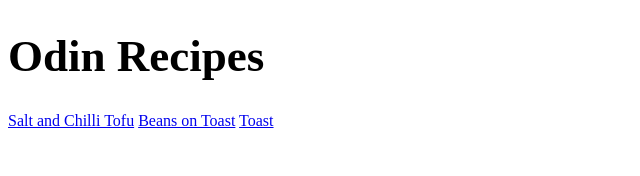
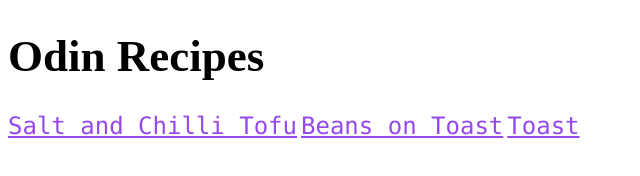
Before and after one commit to jajc202/odin-recipes, a plain HTML site: page index.html in a window 1280 px wide. Shown: the whole page, without its empty margins (0-640 px from the left). Drawn offline with Linux system fonts and the light colour scheme.

Commit message:
Add styling to recipe links

```diff
--- a/homestyle.css
+++ b/homestyle.css
@@ -3,3 +3,9 @@
     text-align: centre;
     font-family: "Papyrus", serif
 }
+
+.recipe {
+    font-size: 24px;
+    font-family: "Monaco", serif;
+    color: rgb(149, 72, 236)
+}
```
